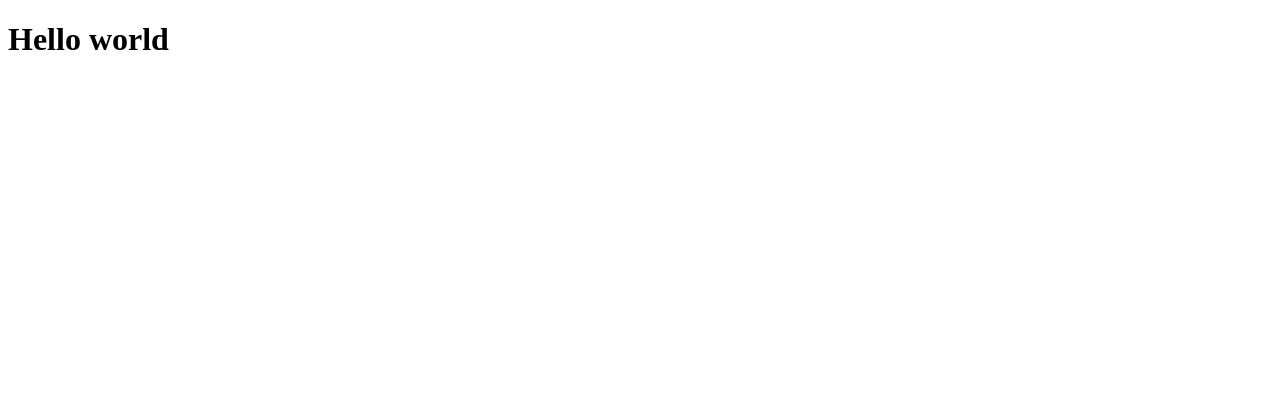
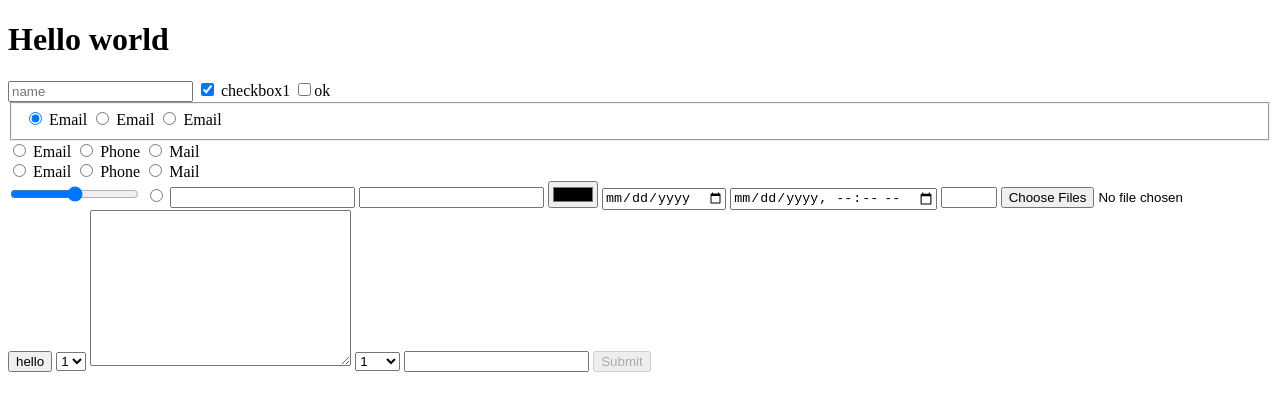
Before and after one commit to NikitaUG/HTML_CSS_Lesson_2, a plain HTML site: page index.html in a window 1280 px wide. Drawn offline with Linux system fonts and the light colour scheme.

Commit message:
html form

```diff
--- a/index.html
+++ b/index.html
@@ -10,5 +10,92 @@
 </head>
 <body>
     <h1>Hello world</h1>
+    <form action="post" name="My form" method="post" >
+        <input type="text" name="" id="" placeholder="name">
+        <input checked type="checkbox" name="agreement" id="checkbox">
+        <label for="checkbox"> checkbox1</label>
+
+        <label><input type="checkbox" name="ok" id="    ">ok</label> <!--устаревший синтаксис-->
+        <fieldset>
+            <input checked type="radio" name="name 1" id="1" value="name 1">
+            <label for="1">Email</label>
+            <input type="radio" name="name 1" id="2" value="name 2">
+            <label for="2">Email</label>
+            <input type="radio" name="name 1" id="3" value="name 2">
+            <label for="3">Email</label>
+        </fieldset>
+
+        <div>
+            <input type="radio" id="contactChoice1"
+             name="contact" value="email">
+            <label for="contactChoice1">Email</label>
+
+            <input type="radio" id="contactChoice2"
+             name="contact" value="phone">
+            <label for="contactChoice2">Phone</label>
+
+            <input type="radio" id="contactChoice3"
+             name="contact" value="mail">
+            <label for="contactChoice3">Mail</label>
+          </div>
+          <div>
+            <input type="radio" id="contactChoice4"
+             name="contact1" value="email">
+            <label for="contactChoice4">Email</label>
+
+            <input type="radio" id="contactChoice5"
+             name="contact1" value="phone">
+            <label for="contactChoice5">Phone</label>
+
+            <input type="radio" id="contactChoice6"
+             name="contact1" value="mail">
+            <label for="contactChoice6">Mail</label>
+          </div>
+        <input type="range" min="10" max="100" name="" id="">
+        <input type="radio" name="" id="">
+        <input type="email" name="" id="">
+        <input type="password" name="" id="">
+        <input type="color" name="" id="">
+        <input type="date" name="" id="">
+        <input type="datetime-local" name="" id="">
+        <input type="number" name="" id="" min="10" max="15">
+        <input type="file" name="" id="" multiple  accept="jpg,">
+        <input type="hidden" name="">
+        <input type="button" value="hello">
+        <select name="" id="" >
+            <option value="0">1</option>
+            <option value="1">2</option>
+            <option value="2">3</option>
+            <option value="3">4</option>
+        </select>
+        <textarea name="" id="" cols="30" rows="10"></textarea>
+
+        <select name="" id="">
+            <optgroup label="Group 1">
+            <option value="0">1</option>
+            <option value="1">2</option>
+            <option value="2">3</option>
+            <option value="3">4</option>
+            </optgroup>
+            <optgroup label="Group 2">
+                <option value="0">1</option>
+                <option value="1">2</option>
+                <option value="2">3</option>
+                <option value="3">4</option>
+                </optgroup>
+                <optgroup label="Group 3">
+                    <option value="0">1</option>
+                    <option value="1">2</option>
+                    <option value="2">3</option>
+                    <option value="3">4</option>
+                    </optgroup>
+                </select>
+
+        <input type="tel" required>
+
+        <button disabled action="submit">Submit</button>
+
+
+    </form>
 </body>
 </html>
```
